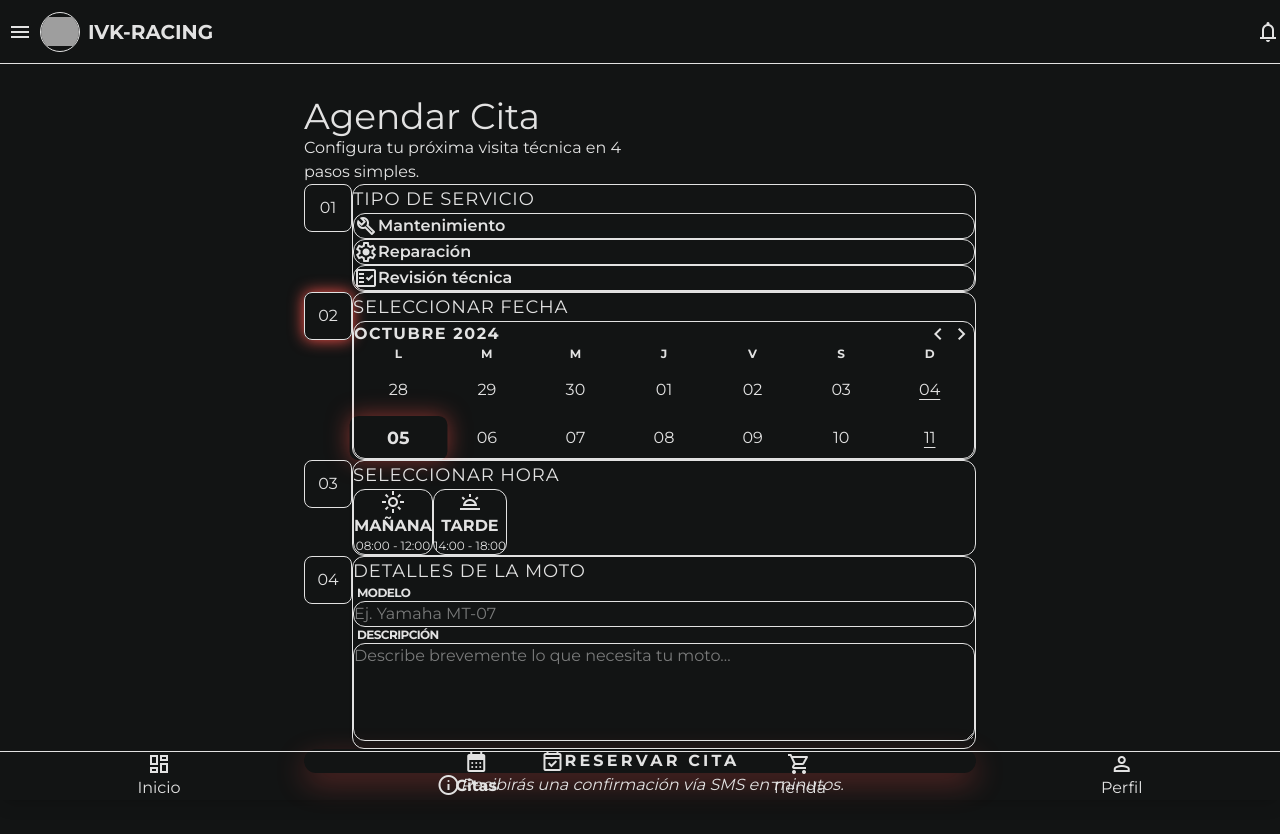
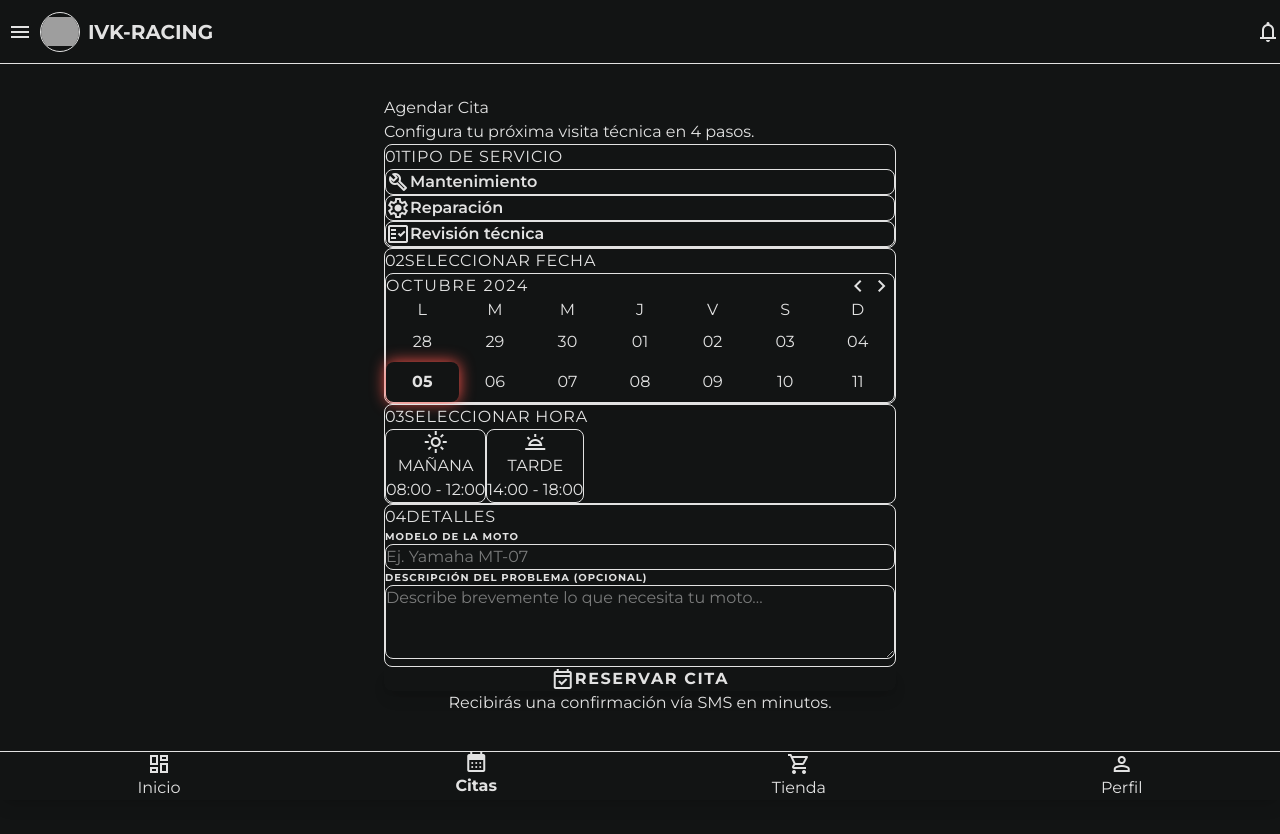
Before and after one commit to Erick0607/IKVRACING, a React (Vite) app: page /booking in a window 1280 px wide. Shown: the top 834 px of the page. After the commit the page ends 811 px from the top, so only its background shows below. Built offline with nearby package versions, Linux system fonts and the light colour scheme; grey boxes are pictures that could not be loaded.

Commit message:
UI Restore: Return to original card-based design for BookingPage with grid fixes

```diff
--- a/src/pages/BookingPage.jsx
+++ b/src/pages/BookingPage.jsx
@@ -39,7 +39,6 @@ const BookingPage = () => {
       createdAt: new Date().toISOString()
     };
 
-    // Guardar en localStorage para persistencia simple
     const existingAppointments = JSON.parse(localStorage.getItem('appointments') || '[]');
     localStorage.setItem('appointments', JSON.stringify([...existingAppointments, newAppointment]));
 
@@ -48,79 +47,70 @@ const BookingPage = () => {
   };
 
   return (
-    <div className="bg-background text-on-background font-body-md min-h-screen pb-24">
+    <div className="bg-background text-on-background font-body-md min-h-screen pb-24 text-on-surface">
       {/* Top App Bar */}
       <Header />
 
       {/* Content Canvas */}
-      <main className="pt-24 pb-32 px-margin-mobile max-w-2xl mx-auto">
-        <div className="mb-xl">
-          <h2 className="font-headline-lg text-4xl text-on-surface mb-sm">Agendar Cita</h2>
-          <p className="font-body-md text-on-surface-variant max-w-xs">Configura tu próxima visita técnica en 4 pasos simples.</p>
+      <main className="pt-24 px-margin-mobile py-lg max-w-lg mx-auto">
+        <div className="mb-lg">
+          <h2 className="font-headline-lg-mobile text-headline-lg-mobile text-on-surface mb-xs">Agendar Cita</h2>
+          <p className="font-body-md text-on-surface-variant">Configura tu próxima visita técnica en 4 pasos.</p>
         </div>
 
-        {/* Step-by-Step Layout with Stepper Line */}
-        <div className="relative space-y-lg">
-          {/* Vertical Stepper Line */}
-          <div className="absolute left-6 top-10 bottom-10 w-[2px] bg-outline-variant z-0 hidden sm:block"></div>
+        {/* Original Step-by-Step Layout */}
+        <div className="flex flex-col gap-gutter">
 
           {/* Step 1: Service Type */}
-          <section className="relative z-10 flex flex-col sm:flex-row gap-gutter group">
-            <div className="flex-shrink-0 flex items-start">
-              <span className={`w-12 h-12 flex items-center justify-center font-label-technical rounded-lg border transition-all duration-500 ${selectedService ? 'bg-primary-container text-on-primary-container border-primary-container shadow-[0_0_15px_#ff544c]' : 'bg-surface-variant text-on-surface-variant border-outline-variant'}`}>
-                01
-              </span>
+          <section className="p-gutter border border-outline-variant bg-surface-container rounded-lg">
+            <div className="flex items-center gap-sm mb-md">
+              <span className={`font-label-technical text-label-technical px-base py-xs rounded-xs ${selectedService ? 'bg-primary-container text-on-primary-container' : 'bg-surface-variant text-on-surface-variant'}`}>01</span>
+              <h3 className="font-headline-md text-body-lg uppercase tracking-wider">Tipo de Servicio</h3>
             </div>
-
-            <div className="flex-grow p-gutter border border-outline-variant bg-surface-container rounded-xl shadow-sm group-hover:border-primary-container/30 transition-colors">
-              <h3 className="font-headline-md text-lg uppercase tracking-wider mb-md text-on-surface">Tipo de Servicio</h3>
             <div className="grid grid-cols-1 gap-sm">
               {services.map((service) => (
                 <button
                   key={service.id}
-                    className={`flex items-center justify-between p-md border rounded-xl transition-all duration-300 group/btn ${selectedService === service.id ? 'border-primary-container bg-surface-variant shadow-inner' : 'border-outline-variant hover:border-primary-container/50 hover:bg-surface-container-high'}`}
+                  className={`flex items-center justify-between p-md border rounded-lg transition-all group ${selectedService === service.id ? 'border-primary-container bg-surface-variant' : 'border-outline-variant hover:border-primary-container'}`}
                   onClick={() => setSelectedService(service.id)}
                 >
                   <div className="flex items-center gap-md">
-                      <span className={`material-symbols-outlined transition-colors duration-300 ${selectedService === service.id ? 'text-primary-container' : 'text-on-surface-variant group-hover/btn:text-primary-container'}`}>{service.icon}</span>
-                      <span className={`font-body-md font-semibold ${selectedService === service.id ? 'text-on-surface' : 'text-on-surface-variant'}`}>{service.label}</span>
+                    <span className={`material-symbols-outlined ${selectedService === service.id ? 'text-primary-container' : 'text-on-surface-variant group-hover:text-primary-container'}`}>{service.icon}</span>
+                    <span className="font-body-md font-semibold">{service.label}</span>
                   </div>
-                    <span className={`material-symbols-outlined text-primary-container transition-all duration-300 ${selectedService === service.id ? 'scale-100 opacity-100' : 'scale-0 opacity-0'}`}>check_circle</span>
+                  <span className={`material-symbols-outlined text-primary-container ${selectedService === service.id ? 'opacity-100' : 'opacity-0'}`}>check_circle</span>
                 </button>
               ))}
-              </div>
             </div>
           </section>
 
           {/* Step 2: Calendar Selection */}
-          <section className="relative z-10 flex flex-col sm:flex-row gap-gutter group">
-            <div className="flex-shrink-0 flex items-start">
-              <span className={`w-12 h-12 flex items-center justify-center font-label-technical rounded-lg border transition-all duration-500 ${selectedDate ? 'bg-primary-container text-on-primary-container border-primary-container shadow-[0_0_15px_#ff544c]' : 'bg-surface-variant text-on-surface-variant border-outline-variant'}`}>
-                02
-              </span>
+          <section className="p-gutter border border-outline-variant bg-surface-container rounded-lg">
+            <div className="flex items-center gap-sm mb-md">
+              <span className={`font-label-technical text-label-technical px-base py-xs rounded-xs ${selectedDate ? 'bg-primary-container text-on-primary-container' : 'bg-surface-variant text-on-surface-variant'}`}>02</span>
+              <h3 className="font-headline-md text-body-lg uppercase tracking-wider">Seleccionar Fecha</h3>
             </div>
-
-            <div className="flex-grow p-gutter border border-outline-variant bg-surface-container rounded-xl shadow-sm group-hover:border-primary-container/30 transition-colors">
-              <h3 className="font-headline-md text-lg uppercase tracking-wider mb-md text-on-surface">Seleccionar Fecha</h3>
-              <div className="bg-surface p-md rounded-xl border border-outline-variant">
-                <div className="flex justify-between items-center mb-md px-xs">
-                  <span className="font-label-sm uppercase tracking-widest text-primary-container font-bold">Octubre 2024</span>
+            <div className="bg-surface p-sm rounded-lg border border-outline-variant">
+              <div className="flex justify-between items-center mb-sm px-xs">
+                <span className="font-label-sm uppercase tracking-widest text-primary-container">Octubre 2024</span>
                 <div className="flex gap-sm">
-                    <button className="material-symbols-outlined text-on-surface-variant hover:text-primary transition-colors">chevron_left</button>
-                    <button className="material-symbols-outlined text-on-surface-variant hover:text-primary transition-colors">chevron_right</button>
+                  <span className="material-symbols-outlined text-on-surface-variant cursor-pointer">chevron_left</span>
+                  <span className="material-symbols-outlined text-on-surface-variant cursor-pointer">chevron_right</span>
                 </div>
               </div>
-                <div className="grid grid-cols-7 gap-y-2 text-center w-full" style={{ display: 'grid', gridTemplateColumns: 'repeat(7, 1fr)' }}>
+              <div className="grid grid-cols-7 text-center mb-xs w-full">
                 {['L', 'M', 'M', 'J', 'V', 'S', 'D'].map((day, i) => (
-                    <span key={i} className={`text-xs font-bold ${day === 'D' ? 'text-primary-container' : 'text-on-surface-variant'}`}>{day}</span>
+                  <span key={i} className={`font-label-sm ${day === 'D' ? 'text-primary-container' : 'text-on-surface-variant'}`}>{day}</span>
                 ))}
+              </div>
+              <div className="grid grid-cols-7 gap-y-xs text-center w-full">
                 {[28, 29, 30].map((d) => (
-                    <span key={d} className="h-10 w-full flex items-center justify-center text-on-surface-variant/20">{d}</span>
+                  <button key={d} className="h-10 w-full flex items-center justify-center font-label-technical text-on-surface-variant/30 disabled cursor-not-allowed">{d}</button>
                 ))}
                 {[1, 2, 3, 4, 5, 6, 7, 8, 9, 10, 11].map((d) => (
                   <button
                     key={d}
-                      className={`h-10 w-full flex items-center justify-center rounded-lg transition-all duration-300 ${d === selectedDate ? 'bg-primary-container text-on-primary-container font-bold shadow-[0_0_20px_rgba(255,84,76,0.5)] scale-110' : 'hover:bg-surface-variant text-on-surface hover:scale-105'} ${d === 4 || d === 11 ? 'text-primary-container underline underline-offset-4' : ''}`}
+                    className={`h-10 w-full flex items-center justify-center font-label-technical rounded-lg transition-all ${d === selectedDate ? 'bg-primary-container text-on-primary-container font-bold shadow-[0_0_15px_#ff544c]' : 'hover:bg-surface-variant text-on-surface-variant'} ${d === 4 || d === 11 ? 'text-primary-container' : ''}`}
                     onClick={() => setSelectedDate(d)}
                   >
                     {d < 10 ? `0${d}` : d}
@@ -128,83 +118,69 @@ const BookingPage = () => {
                 ))}
               </div>
             </div>
-            </div>
           </section>
 
           {/* Step 3: Time Selection */}
-          <section className="relative z-10 flex flex-col sm:flex-row gap-gutter group">
-            <div className="flex-shrink-0 flex items-start">
-              <span className={`w-12 h-12 flex items-center justify-center font-label-technical rounded-lg border transition-all duration-500 ${selectedTime ? 'bg-primary-container text-on-primary-container border-primary-container shadow-[0_0_15px_#ff544c]' : 'bg-surface-variant text-on-surface-variant border-outline-variant'}`}>
-                03
-              </span>
+          <section className="p-gutter border border-outline-variant bg-surface-container rounded-lg">
+            <div className="flex items-center gap-sm mb-md">
+              <span className={`font-label-technical text-label-technical px-base py-xs rounded-xs ${selectedTime ? 'bg-primary-container text-on-primary-container' : 'bg-surface-variant text-on-surface-variant'}`}>03</span>
+              <h3 className="font-headline-md text-body-lg uppercase tracking-wider">Seleccionar Hora</h3>
             </div>
-
-            <div className="flex-grow p-gutter border border-outline-variant bg-surface-container rounded-xl shadow-sm group-hover:border-primary-container/30 transition-colors">
-              <h3 className="font-headline-md text-lg uppercase tracking-wider mb-md text-on-surface">Seleccionar Hora</h3>
             <div className="flex gap-gutter overflow-x-auto scrollbar-hide pb-xs">
               {times.map((time) => (
                 <button
                   key={time.id}
-                    className={`flex-shrink-0 flex flex-col items-center gap-xs px-lg py-md border rounded-xl group/time transition-all duration-300 ${selectedTime === time.id ? 'border-primary-container bg-surface-variant shadow-inner scale-105' : 'border-outline-variant hover:border-primary-container/50 hover:bg-surface-container-high'}`}
+                  className={`flex-shrink-0 flex flex-col items-center gap-xs px-lg py-md border rounded-lg group transition-all ${selectedTime === time.id ? 'border-primary-container bg-surface-variant shadow-inner' : 'border-outline-variant hover:border-primary-container'}`}
                   onClick={() => setSelectedTime(time.id)}
                 >
-                    <span className={`material-symbols-outlined transition-colors duration-300 ${selectedTime === time.id ? 'text-primary-container' : 'text-on-surface-variant group-hover/time:text-primary-container'}`}>{time.icon}</span>
-                    <span className={`font-label-sm uppercase font-bold ${selectedTime === time.id ? 'text-on-surface' : 'text-on-surface-variant'}`}>{time.label}</span>
-                    <span className="font-label-technical text-primary-container/80 text-xs">{time.range}</span>
+                  <span className={`material-symbols-outlined ${selectedTime === time.id ? 'text-primary-container' : 'text-on-surface-variant group-hover:text-primary-container'}`}>{time.icon}</span>
+                  <span className="font-label-sm uppercase">{time.label}</span>
+                  <span className="font-label-technical text-on-surface-variant">{time.range}</span>
                 </button>
               ))}
-              </div>
             </div>
           </section>
 
           {/* Step 4: Bike Info */}
-          <section className="relative z-10 flex flex-col sm:flex-row gap-gutter group">
-            <div className="flex-shrink-0 flex items-start">
-              <span className={`w-12 h-12 flex items-center justify-center font-label-technical rounded-lg border transition-all duration-500 ${bikeModel ? 'bg-primary-container text-on-primary-container border-primary-container shadow-[0_0_15px_#ff544c]' : 'bg-surface-variant text-on-surface-variant border-outline-variant'}`}>
-                04
-              </span>
+          <section className="p-gutter border border-outline-variant bg-surface-container rounded-lg">
+            <div className="flex items-center gap-sm mb-md">
+              <span className={`font-label-technical text-label-technical px-base py-xs rounded-xs ${bikeModel ? 'bg-primary-container text-on-primary-container' : 'bg-surface-variant text-on-surface-variant'}`}>04</span>
+              <h3 className="font-headline-md text-body-lg uppercase tracking-wider">Detalles</h3>
             </div>
-
-            <div className="flex-grow p-gutter border border-outline-variant bg-surface-container rounded-xl shadow-sm group-hover:border-primary-container/30 transition-colors">
-              <h3 className="font-headline-md text-lg uppercase tracking-wider mb-md text-on-surface">Detalles de la Moto</h3>
-              <div className="flex flex-col gap-lg">
-                <div className="space-y-xs">
-                  <label className="text-xs text-primary-container font-bold uppercase tracking-tighter block ml-1">Modelo</label>
+            <div className="flex flex-col gap-md">
+              <div>
+                <label className="font-label-sm text-on-surface-variant mb-xs block uppercase font-bold text-[10px] tracking-widest">Modelo de la Moto</label>
                 <input
-                    className="w-full bg-surface border border-outline-variant rounded-xl p-md text-on-surface focus:outline-none focus:border-primary-container transition-all font-label-technical placeholder:text-on-surface-variant/30"
+                  className="w-full bg-surface border border-outline-variant rounded-lg p-md text-on-surface focus:outline-none focus:border-primary-container transition-colors font-label-technical"
                   placeholder="Ej. Yamaha MT-07"
                   type="text"
                   value={bikeModel}
                   onChange={(e) => setBikeModel(e.target.value)}
                 />
               </div>
-                <div className="space-y-xs">
-                  <label className="text-xs text-primary-container font-bold uppercase tracking-tighter block ml-1">Descripción</label>
+              <div>
+                <label className="font-label-sm text-on-surface-variant mb-xs block uppercase font-bold text-[10px] tracking-widest">Descripción del Problema (Opcional)</label>
                 <textarea
-                    className="w-full bg-surface border border-outline-variant rounded-xl p-md text-on-surface focus:outline-none focus:border-primary-container transition-all font-body-md placeholder:text-on-surface-variant/30"
+                  className="w-full bg-surface border border-outline-variant rounded-lg p-md text-on-surface focus:outline-none focus:border-primary-container transition-colors font-body-md"
                   placeholder="Describe brevemente lo que necesita tu moto..."
-                    rows="4"
+                  rows="3"
                   value={description}
                   onChange={(e) => setDescription(e.target.value)}
                 ></textarea>
               </div>
             </div>
-            </div>
           </section>
 
           {/* Confirmation Area */}
-          <div className="pt-xl pb-10">
+          <div className="mt-lg px-xs">
             <button
               onClick={handleReserve}
-              className="w-full bg-primary-container text-on-primary-fixed hover:bg-error-container hover:text-on-primary transition-all active:scale-95 duration-300 py-lg rounded-2xl font-bold uppercase tracking-[0.2em] flex items-center justify-center gap-md shadow-[0_10px_30px_rgba(255,84,76,0.3)] hover:shadow-[0_15px_40px_rgba(255,84,76,0.4)]"
+              className="w-full bg-primary-container text-on-primary-fixed hover:bg-error-container hover:text-on-primary transition-all active:scale-95 duration-100 py-md rounded-lg font-bold uppercase tracking-widest flex items-center justify-center gap-sm shadow-lg"
             >
-              <span className="material-symbols-outlined text-2xl">event_available</span>
+              <span className="material-symbols-outlined">event_available</span>
               Reservar Cita
             </button>
-            <div className="mt-md flex items-center justify-center gap-xs text-on-surface-variant">
-              <span className="material-symbols-outlined text-sm">info</span>
-              <p className="font-label-sm italic">Recibirás una confirmación vía SMS en minutos.</p>
-            </div>
+            <p className="text-center font-label-sm text-on-surface-variant mt-md">Recibirás una confirmación vía SMS en minutos.</p>
           </div>
         </div>
       </main>
```
Lines whose indentation alone changed are shown as unchanged.
